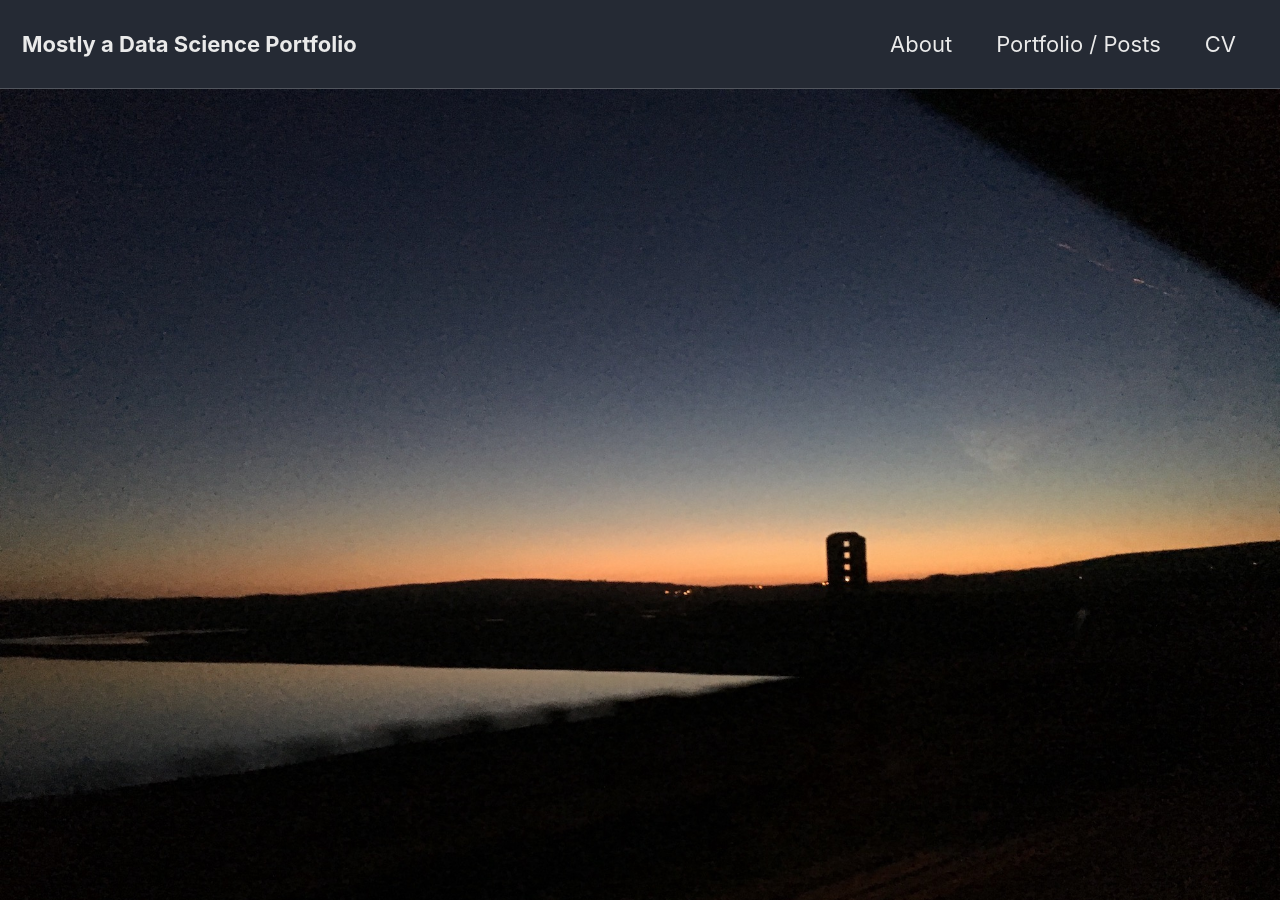
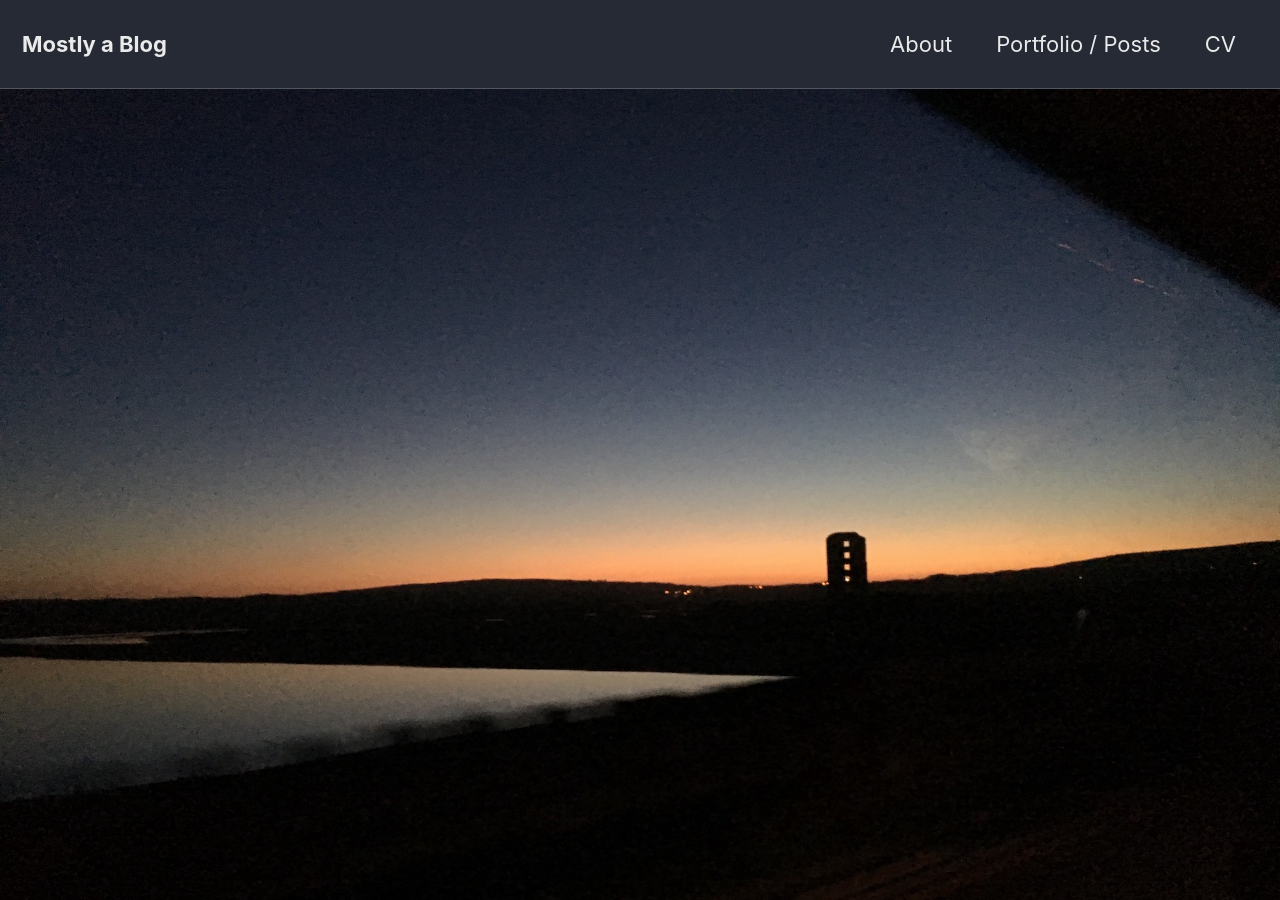
Before and after one commit to mtellis2/mtellis2.github.io, a Jekyll site: the page built from index.html, in a window 1280 px wide and 900 px high. Built offline with Jekyll 4.4.1, drawn with Linux system fonts in a browser that asks for light colours; cached includes are drawn as plain includes; nearby versions of some CDN libraries; the list of posts is cut into pages by our own code.

Commit message:
Update _config.yml

```diff
--- a/_config.yml
+++ b/_config.yml
@@ -16,10 +16,10 @@ minimal_mistakes_skin    : "dark" # "air", "default", "aqua", "contrast", "dark"
 
 # Site Settings
 locale                   : "en-US"
-title                    : "Mostly a Data Science Portfolio"
+title                    : "Mostly a Blog"
 title_separator          : "-"
 name                     : &name "Michael Ellis" # &name is a YAML anchor which can be *referenced later
-description              : "Mostly a Data Science Portfolio."
+description              : "Mostly a Blog."
 url                      : # the base hostname & protocol for your site e.g. "https://mmistakes.github.io"
 baseurl                  : # the subpath of your site, e.g. "/blog"
 repository               : # GitHub username/repo-name e.g. "mmistakes/minimal-mistakes"
```
